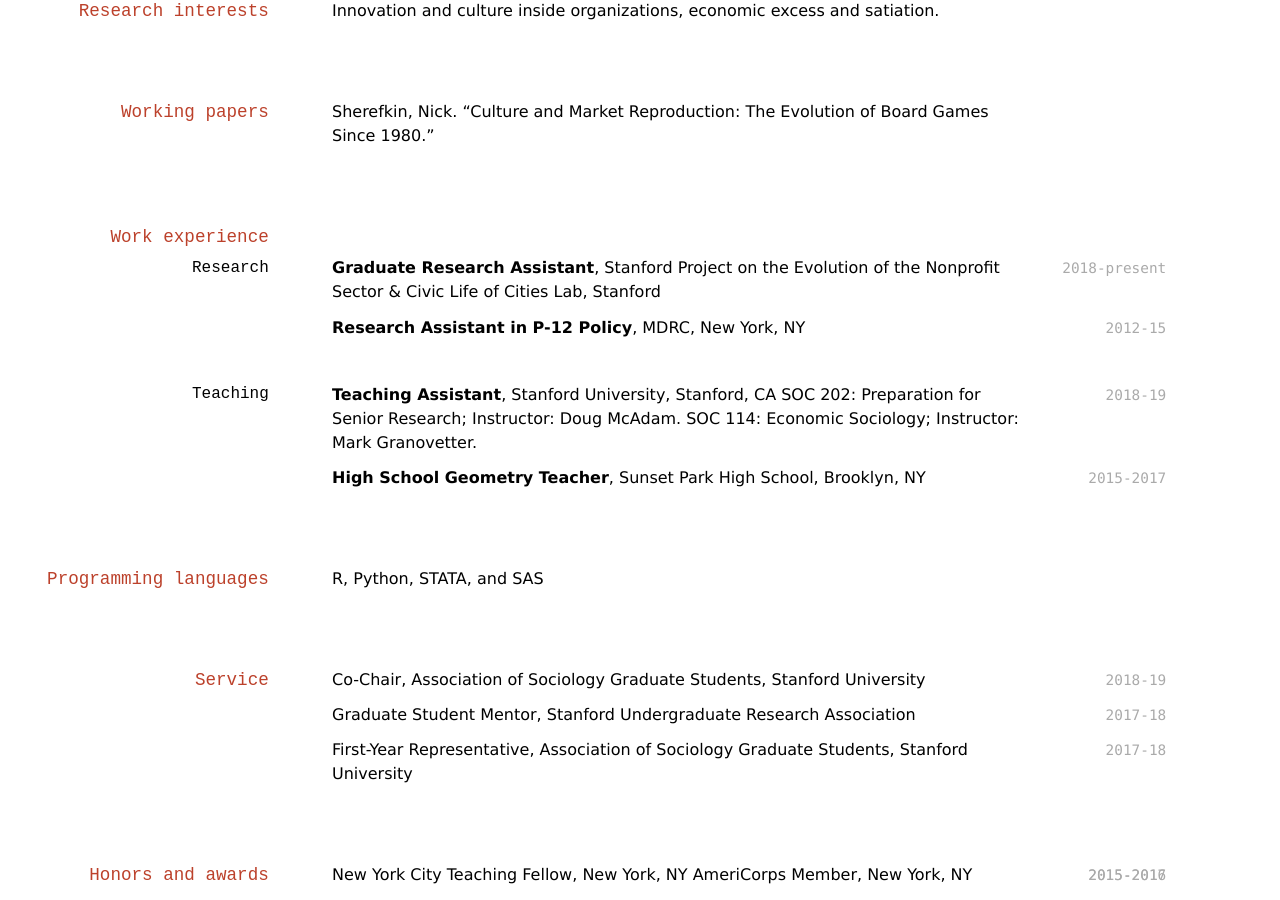
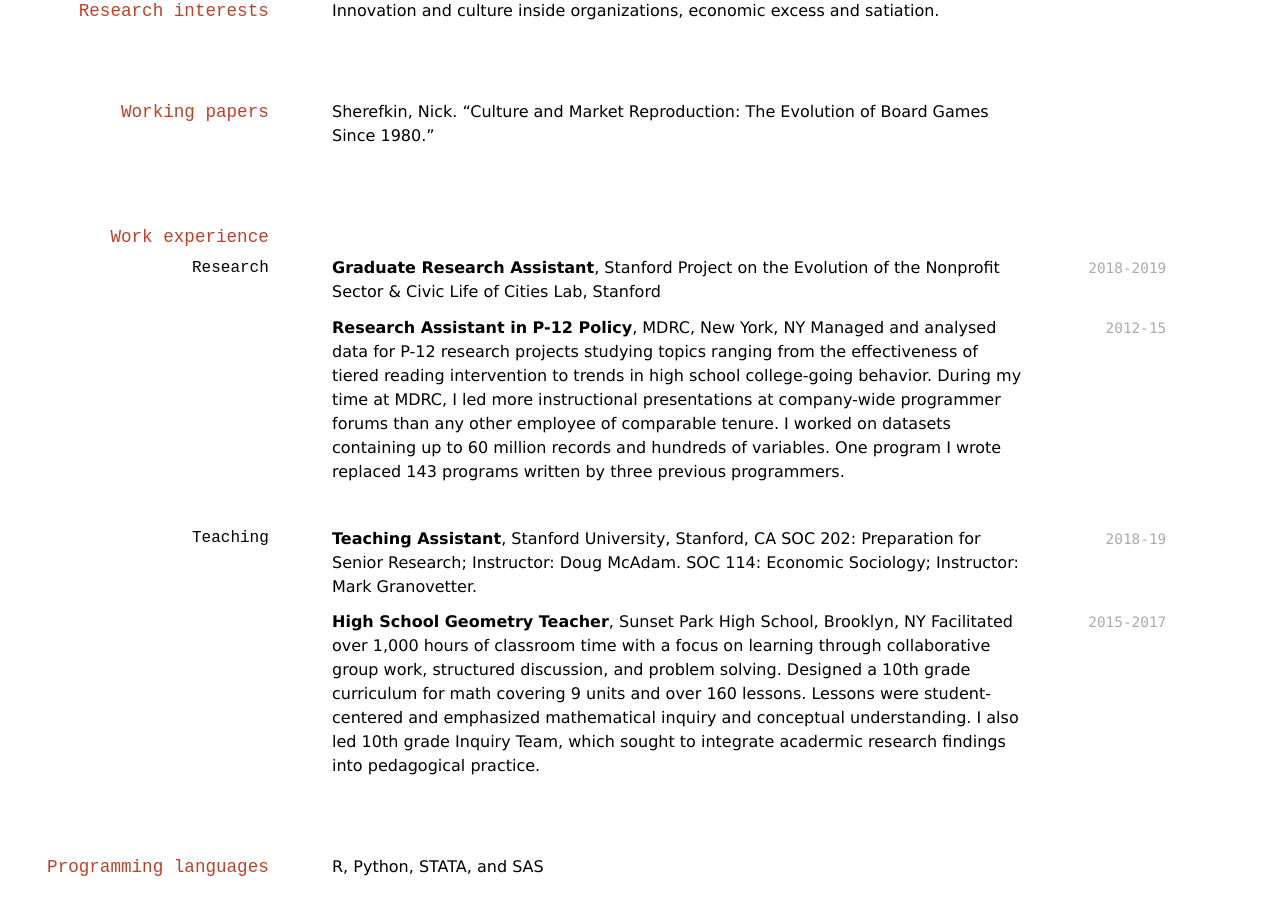
Before and after one commit to elipapa/markdown-cv, a Jekyll site: the page built from index.md, in a window 1280 px wide and 900 px high, scrolled down 382 px. Built offline with Jekyll 4.4.1, drawn with Linux system fonts in a browser that asks for light colours.

Commit message:
Update index.md

```diff
--- a/index.md
+++ b/index.md
@@ -34,11 +34,13 @@ Sherefkin, Nick. "Culture and Market Reproduction: The Evolution of Board Games
 ## Work experience
 
 ### Research
-`2018-present`
+`2018-2019`
 __Graduate Research Assistant__, Stanford Project on the Evolution of the Nonprofit Sector & Civic Life of Cities Lab, Stanford
 
 `2012-15`
 __Research Assistant in P-12 Policy__, MDRC, New York, NY
+Managed and analysed data for P-12 research projects studying topics ranging from the effectiveness of tiered reading intervention to trends in high school college-going behavior. During my time at MDRC, I led more instructional presentations at company-wide programmer forums than any other employee of comparable tenure. I worked on datasets containing up to 60 million records and hundreds of variables. One program I wrote replaced 143 programs written by three previous programmers.
+
 
 ### Teaching
 `2018-19`
@@ -48,6 +50,7 @@ SOC 114: Economic Sociology; Instructor: Mark Granovetter.
 
 `2015-2017`
 __High School Geometry Teacher__, Sunset Park High School, Brooklyn, NY
+Facilitated over 1,000 hours of classroom time with a focus on learning through collaborative group work, structured discussion, and problem solving. Designed a 10th grade curriculum for math covering 9 units and over 160 lessons. Lessons were student-centered and emphasized mathematical inquiry and conceptual understanding. I also led 10th grade Inquiry Team, which sought to integrate acadermic research findings into pedagogical practice.
 
 
 ## Programming languages
```
